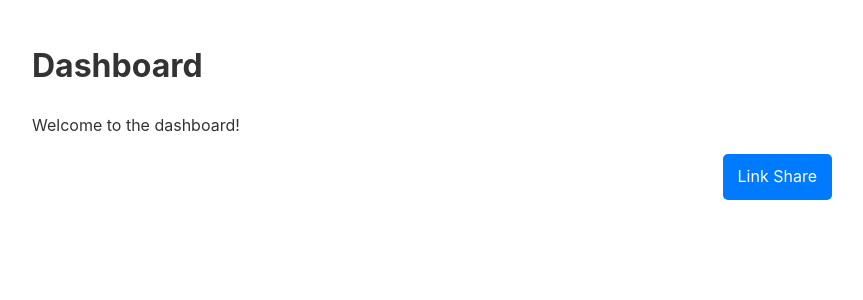
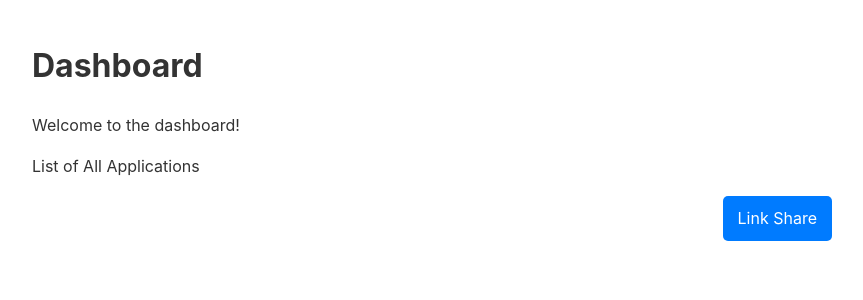
Before and after one commit to anagh9/linkShare, a Flask app: page /dashboard in a window 1280 px wide. Shown: the top 300 px of the page, without its empty margins (208-1071 px from the left). Run offline with Flask 3, Linux system fonts and the light colour scheme.

```diff
--- a/templates/dashboard.html
+++ b/templates/dashboard.html
@@ -21,6 +21,7 @@
     <p>Welcome to the dashboard!</p>
 
     <div class="container">
+        <p>List of All Applications</p>
         <a href="{{ url_for('index') }}" class="btn btn-primary btn-add">Link Share</a>
     </div>
 
```
